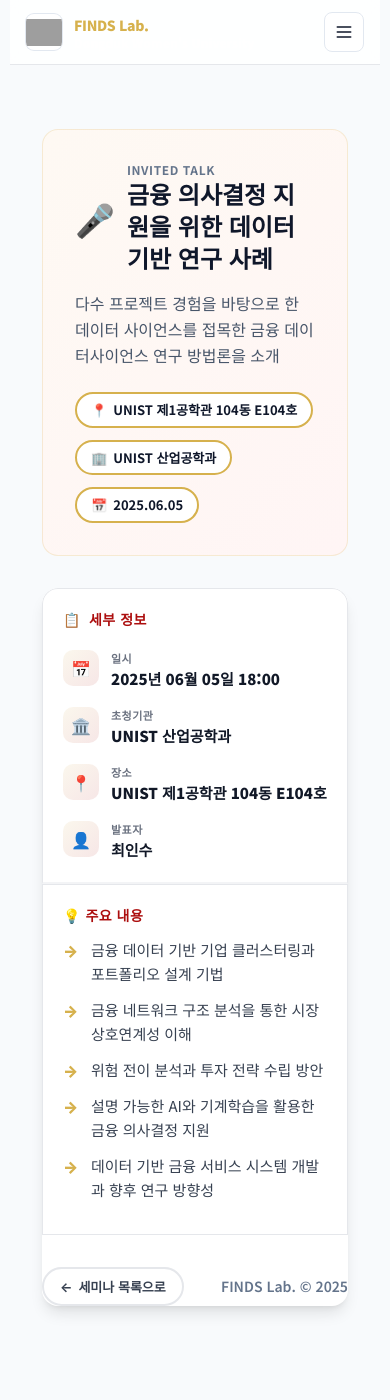
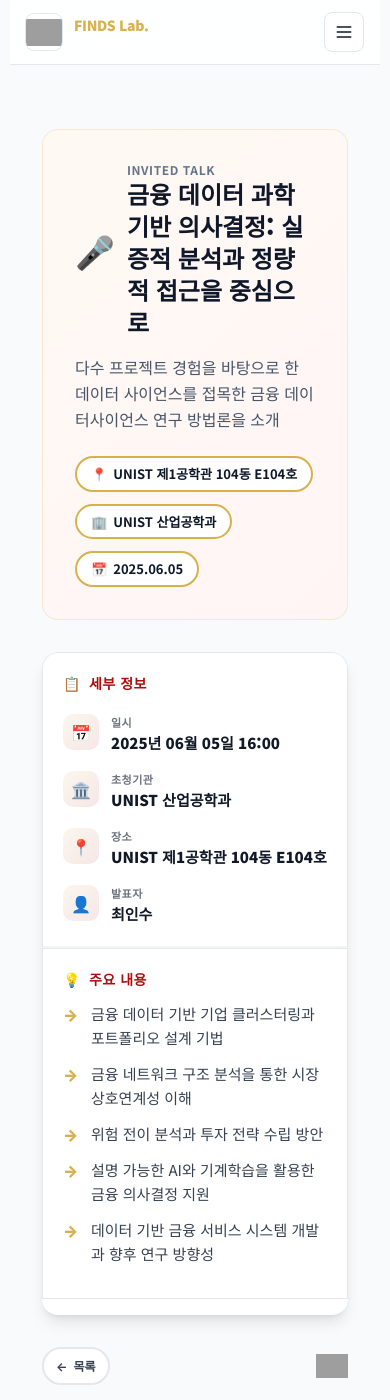
Before and after one commit to FinDS-Lab/site, a Jekyll site: the page built from seminar/2025-06-05-1.html, in a window 390 px wide and 1400 px high. Built offline with Jekyll 4.4.1, drawn with Linux system fonts in a browser that asks for light colours; nearby versions of some CDN libraries; grey boxes are pictures that could not be loaded.

Commit message:
Update 2025-06-05-1.html

```diff
--- a/seminar/2025-06-05-1.html
+++ b/seminar/2025-06-05-1.html
@@ -8,7 +8,6 @@
 venue: "UNIST 제1공학관 104동 E104호"
 excerpt: "다수 프로젝트 경험을 바탕으로 한 데이터 사이언스를 접목한 금융 데이터사이언스 연구 방법론을 소개"
 ---
-
 
 <style>
   :root {
@@ -158,6 +157,28 @@
     transform: translateX(-4px);
     color: var(--gold);
   }
+
+  /* 모바일에서 텍스트 줄이기 */
+  @media (max-width: 480px) {
+    .back-button {
+      padding: 8px 12px;
+      font-size: 12px;
+    }
+
+    .back-button .button-text {
+      display: none;
+    }
+
+    .back-button .button-text-short {
+      display: inline;
+    }
+  }
+
+  @media (min-width: 481px) {
+    .back-button .button-text-short {
+      display: none;
+    }
+  }
 </style>
 
 <section class="max-w-4xl mx-auto px-4 mt-8 pb-12">
@@ -168,7 +189,7 @@
       <div>
         <p class="text-xs font-bold text-slate-500 uppercase tracking-wider">Invited Talk</p>
         <h1 class="text-2xl md:text-3xl font-extrabold text-slate-900">
-          금융 의사결정 지원을 위한 데이터 기반 연구 사례
+          금융 데이터 과학 기반 의사결정: 실증적 분석과 정량적 접근을 중심으로
         </h1>
       </div>
     </div>
@@ -207,7 +228,7 @@
           <div class="info-icon">📅</div>
           <div class="info-content">
             <div class="info-label">일시</div>
-            <div class="info-value">{{ page.date | date: "%Y년 %m월 %d일" }} 18:00</div>
+            <div class="info-value">{{ page.date | date: "%Y년 %m월 %d일" }} 16:00</div>
           </div>
         </div>
 
@@ -237,9 +258,13 @@
       </div>
     </div>
 
-    <!-- Content -->
+    <!-- Content Overview -->
     <div class="section-card" style="border-radius:0;">
-      <h2 class="section-title">💡 주요 내용</h2>
+      <h2 class="section-title">
+        <span>💡</span>
+        <span>주요 내용</span>
+      </h2>
+
       <ul class="content-list">
         <li>금융 데이터 기반 기업 클러스터링과 포트폴리오 설계 기법</li>
         <li>금융 네트워크 구조 분석을 통한 시장 상호연계성 이해</li>
@@ -248,16 +273,18 @@
         <li>데이터 기반 금융 서비스 시스템 개발과 향후 연구 방향성</li>
       </ul>
     </div>
+  </article>
 
   <!-- Footer -->
   <footer class="mt-8 flex justify-between items-center">
     <a href="{{ '/archives-seminar.html' | relative_url }}" class="back-button">
       <span>←</span>
-      <span>세미나 목록으로</span>
+      <span class="button-text">세미나 목록으로</span>
+      <span class="button-text-short">목록</span>
     </a>
 
-    <div class="text-sm text-slate-500 font-semibold">
-      FINDS Lab. © 2025
-    </div>
+    <img src="{{ '/assets/img/logo-finds.png' | relative_url }}"
+         alt="FINDS Lab Logo"
+         class="h-6 w-auto">
   </footer>
 </section>
```
